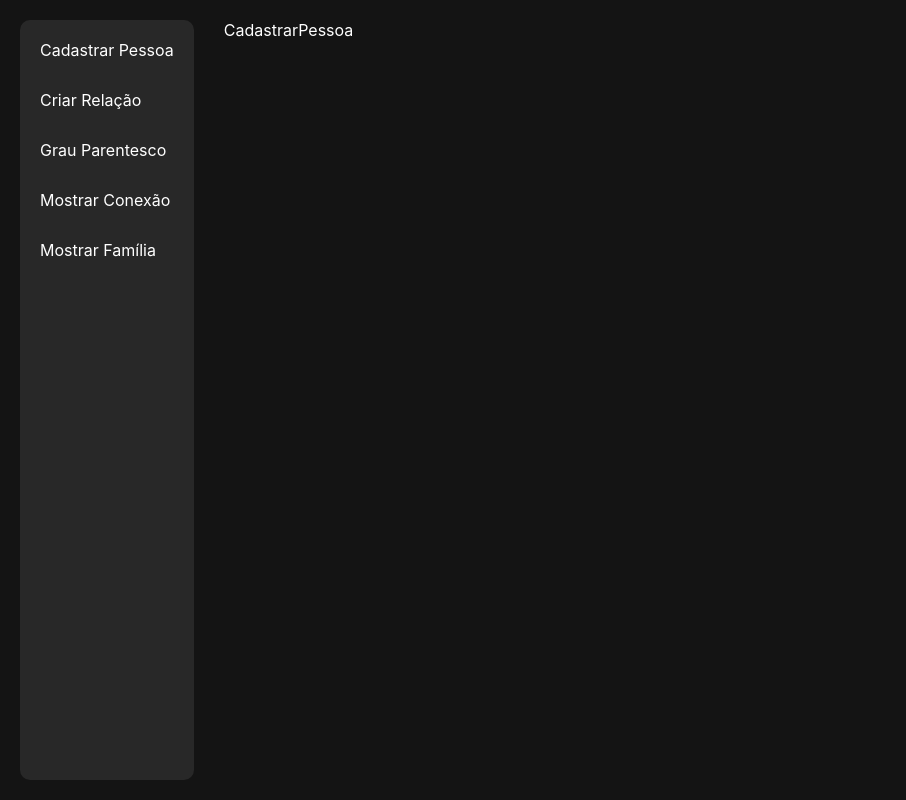
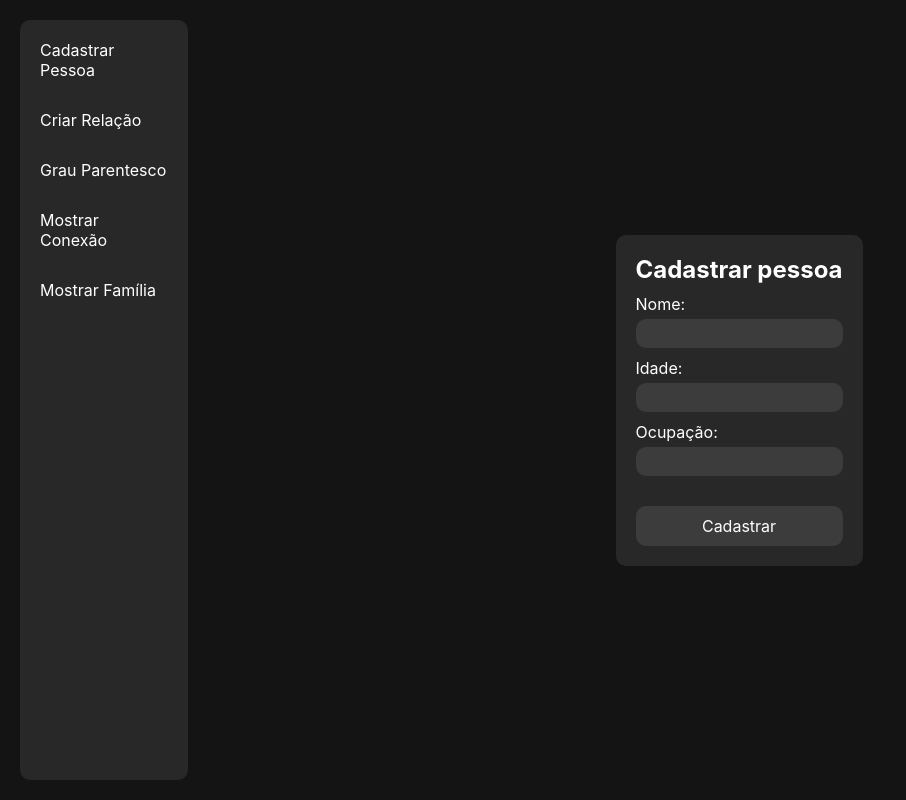
Before and after one commit to projeto-de-algoritmos-2024/Grafos1_Amizades, a React (Create React App) app in the folder amizades-app/: page / in a window 1280 px wide. Shown: the whole page, without its empty margins (0-906 px from the left). Built offline with nearby package versions, Linux system fonts and the light colour scheme.

Commit message:
criando formulário de criar pessoa
Co-authored-by: João Vitor <Jauzimm@users.noreply.github.com>

```diff
--- a/amizades-app/src/Pages/CadastrarPessoa.js
+++ b/amizades-app/src/Pages/CadastrarPessoa.js
@@ -1,8 +1,42 @@
+import { useState } from "react";
+import '../Styles/pessoa.css';
 
 function CadastrarPessoa() {
+
+  const [nome, setNome] = useState("");
+  const [idade, setIdade] = useState("");
+  const [ocupacao, setOcupacao] = useState("");
+
   return (
-    <div>
-      CadastrarPessoa
+    <div className="pessoa-container">
+      <form className="pessoa-form">
+        <h2>Cadastrar pessoa</h2>
+        <label>
+          Nome:
+          <input
+            type="text"
+            value={nome}
+            onChange={(e) => setNome(e.target.value)}
+          />
+        </label>
+        <label>
+          Idade:
+          <input
+            type="text"
+            value={idade}
+            onChange={(e) => setIdade(e.target.value)}
+          />
+        </label>
+        <label>
+          Ocupação:
+          <input
+            type="text"
+            value={ocupacao}
+            onChange={(e) => setOcupacao(e.target.value)}
+          />
+        </label>
+        <button>Cadastrar</button>
+      </form>
     </div>
   );
 }
--- a/amizades-app/src/Styles/index.css
+++ b/amizades-app/src/Styles/index.css
@@ -15,3 +15,32 @@ code {
   font-family: source-code-pro, Menlo, Monaco, Consolas, 'Courier New',
     monospace;
 }
+
+* {
+  margin: 0;
+  padding: 0;
+}
+
+input {
+  color: inherit;
+  border: none;
+  border-radius: 10px;
+  padding: 7px;
+  background-color: #3C3C3C;
+}
+
+button {
+  border: none;
+  color: inherit;
+  font-family: inherit;
+  font-size: inherit;
+  background-color: #3C3C3C;
+  padding: 10px;
+  border-radius: 10px;
+  transition: 500ms;
+}
+
+button:hover {
+  cursor: pointer;
+  background-color: #646464;
+}
--- a/amizades-app/src/Styles/navbar.css
+++ b/amizades-app/src/Styles/navbar.css
@@ -3,7 +3,7 @@
   padding: 0;
   background-color: #282828;
   list-style: none;
-  width: fit-content;
+  width: 200px;
   height: 100%;
   justify-content: center;
   border-radius: 10px;
@@ -18,10 +18,10 @@
   margin: 10px;
   padding: 10px;
   border-radius: 5px;
+  transition: 500ms;
 }
 
 .navbar-container li:hover {
   background-color: #3C3C3C;
   box-shadow: 2px 2px 5px rgba(0, 0, 0, 0.2);
-  transition: 500ms;
 }
--- /dev/null
+++ b/amizades-app/src/Styles/pessoa.css
@@ -0,0 +1,26 @@
+.pessoa-container {
+  display: flex;
+  width: 100%;
+  flex-direction: row;
+  justify-content: center;
+  align-items: center;
+}
+
+.pessoa-form {
+  background-color: #282828;
+  border-radius: 10px;
+  display: flex;
+  flex-direction: column;
+  padding: 20px;
+  gap: 10px;
+}
+
+.pessoa-form label {
+  display: flex;
+  gap: 5px;
+  flex-direction: column;
+}
+
+.pessoa-form button {
+  margin-top: 20px;
+}
```
